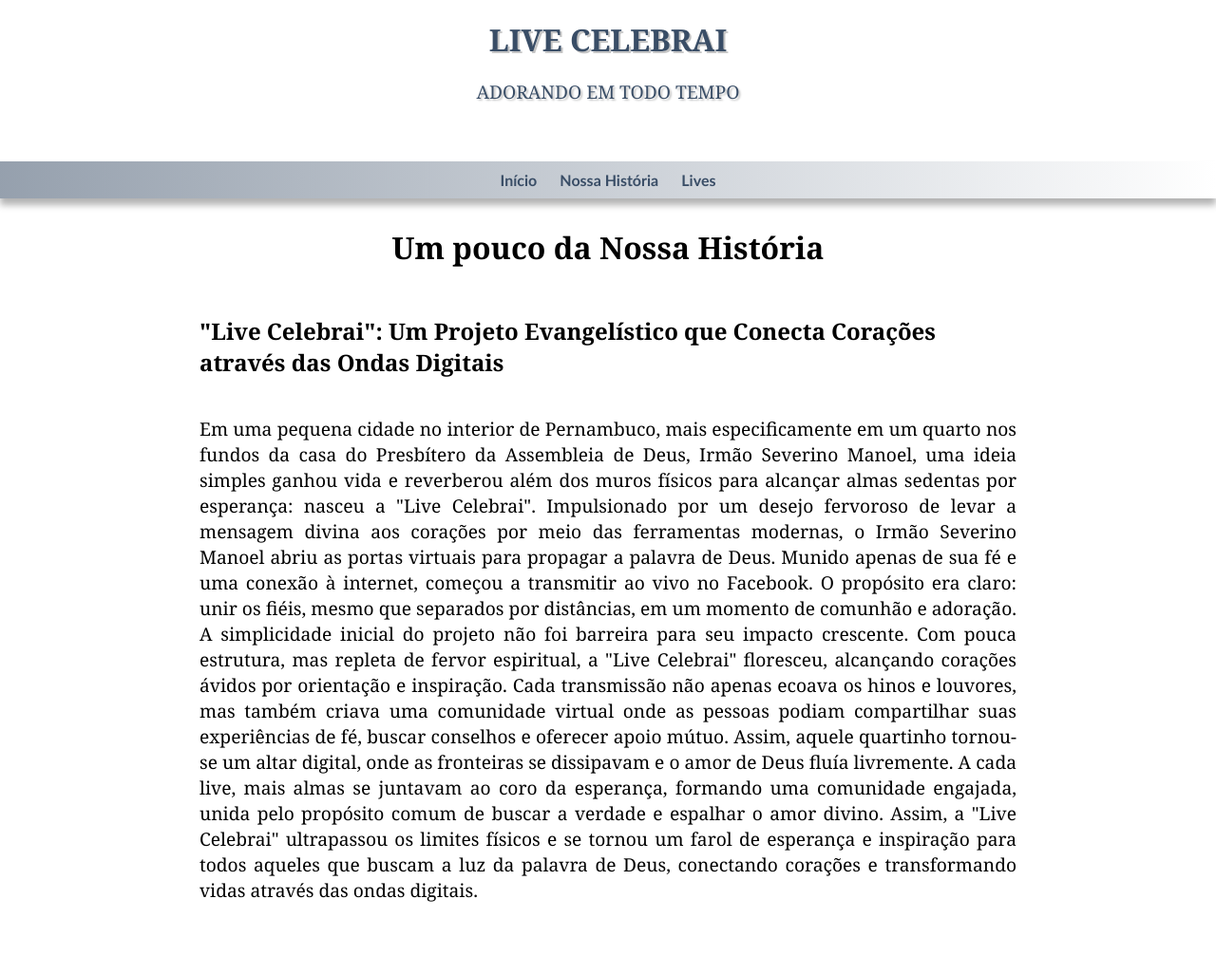
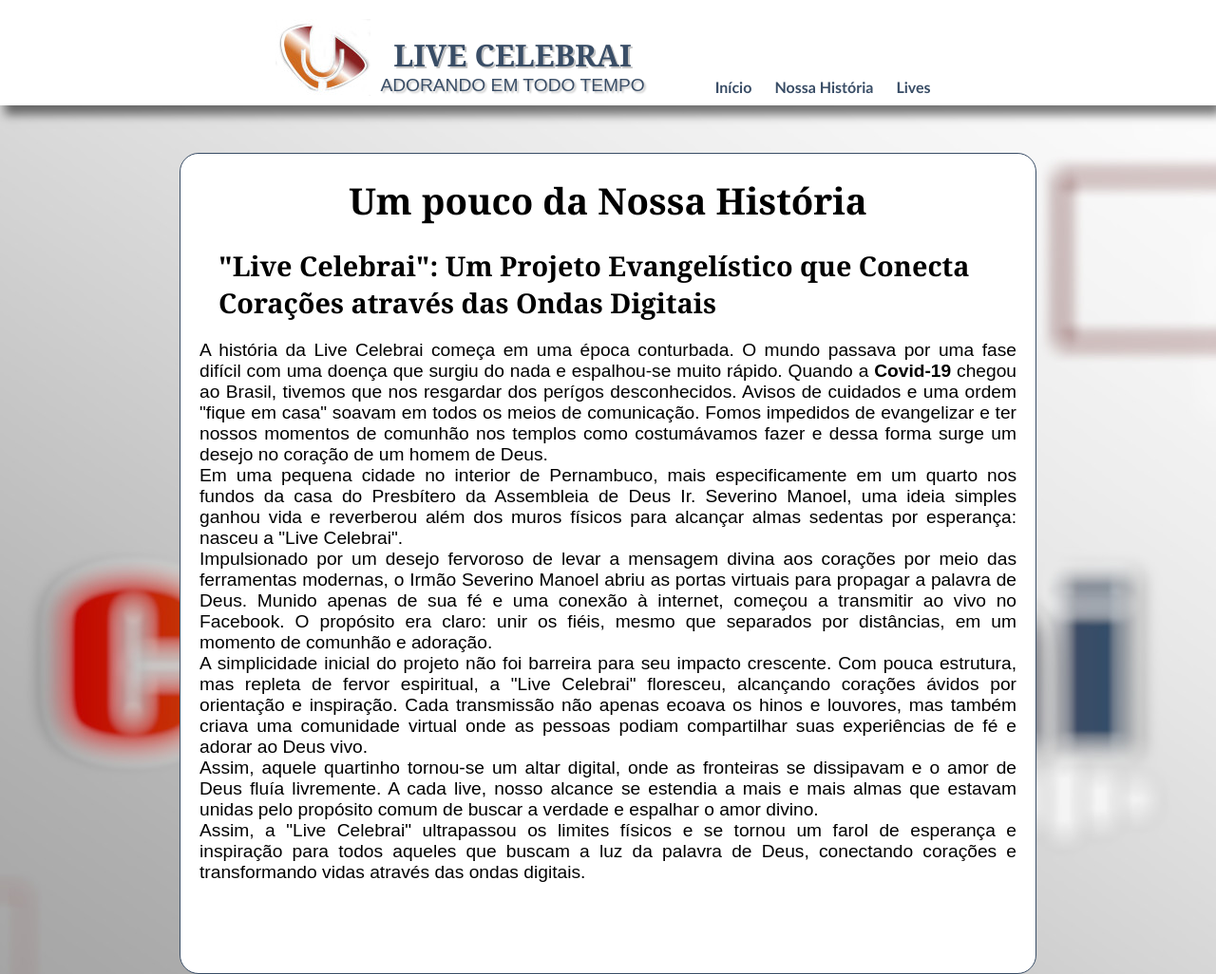
Before and after one commit to Isaque-Manoel/live-celebrai, a plain HTML site: page nossa-hist.html in a window 1280 px wide. Shown: the top 1026 px of the page at 95% size. Drawn offline with Linux system fonts and the light colour scheme.

Commit message:
mudancas

```diff
--- a/nossa-hist.html
+++ b/nossa-hist.html
@@ -10,28 +10,30 @@
 </head>
 <body>
     <header>
+        <img src="imagens/background/mic.jpg" alt="mic">
+        <div>
             <h1>LIVE CELEBRAI</h1>
             <p>ADORANDO EM TODO TEMPO</p>
-        </header>
+        </div>
         <nav>
             <a href="index.html">Início</a>
             <a href="nossa-hist.html">Nossa História</a>
             <a href="https://www.facebook.com/profile.php?id=100089103493506&sk=live_videos" target="_blank" rel="external">Lives</a>
         </nav>
+    </header>
 
 <main>
+    <div>
         <h1>Um pouco da Nossa História</h1>
         <h2>"Live Celebrai": Um Projeto Evangelístico que Conecta Corações através das Ondas Digitais</h2>
-            <div>
             <p>
-                    Em uma pequena cidade no interior de Pernambuco, mais especificamente em um quarto nos fundos da casa do Presbítero da Assembleia de Deus, Irmão Severino Manoel, uma ideia simples ganhou vida e reverberou além dos muros físicos para alcançar almas sedentas por esperança: nasceu a "Live Celebrai".
-                    Impulsionado por um desejo fervoroso de levar a mensagem divina aos corações por meio das ferramentas modernas, o Irmão Severino Manoel abriu as portas virtuais para propagar a palavra de Deus. Munido apenas de sua fé e uma conexão à internet, começou a transmitir ao vivo no Facebook. O propósito era claro: unir os fiéis, mesmo que separados por distâncias, em um momento de comunhão e adoração.
-                    A simplicidade inicial do projeto não foi barreira para seu impacto crescente. Com pouca estrutura, mas repleta de fervor espiritual, a "Live Celebrai" floresceu, alcançando corações ávidos por orientação e inspiração. Cada transmissão não apenas ecoava os hinos e louvores, mas também criava uma comunidade virtual onde as pessoas podiam compartilhar suas experiências de fé, buscar conselhos e oferecer apoio mútuo.
-                    Assim, aquele quartinho tornou-se um altar digital, onde as fronteiras se dissipavam e o amor de Deus fluía livremente. A cada live, mais almas se juntavam ao coro da esperança, formando uma comunidade engajada, unida pelo propósito comum de buscar a verdade e espalhar o amor divino.
+                A história da Live Celebrai começa em uma época conturbada. O mundo passava por uma fase difícil com uma doença que surgiu do nada e espalhou-se muito rápido. Quando a <a class="link" href="https://pt.wikipedia.org/wiki/Pandemia_de_COVID-19_no_Brasil" target="_blank" rel="external"><strong>Covid-19</strong></a> chegou ao Brasil, tivemos que nos resgardar dos perígos desconhecidos. Avisos de cuidados e uma ordem "fique em casa" soavam em todos os meios de comunicação. Fomos impedidos de evangelizar e ter nossos momentos de comunhão nos templos como costumávamos fazer e dessa forma surge um desejo no coração de um homem de Deus. <br> Em uma pequena cidade no interior de Pernambuco, mais especificamente em um quarto nos fundos da casa do Presbítero da Assembleia de Deus Ir. Severino Manoel, uma ideia simples ganhou vida e reverberou além dos muros físicos para alcançar almas sedentas por esperança: nasceu a "Live Celebrai". <br>
+                Impulsionado por um desejo fervoroso de levar a mensagem divina aos corações por meio das ferramentas modernas, o Irmão Severino Manoel abriu as portas virtuais para propagar a palavra de Deus. Munido apenas de sua fé e uma conexão à internet, começou a transmitir ao vivo no Facebook. O propósito era claro: unir os fiéis, mesmo que separados por distâncias, em um momento de comunhão e adoração. <br>
+                A simplicidade inicial do projeto não foi barreira para seu impacto crescente. Com pouca estrutura, mas repleta de fervor espiritual, a "Live Celebrai" floresceu, alcançando corações ávidos por orientação e inspiração. Cada transmissão não apenas ecoava os hinos e louvores, mas também criava uma comunidade virtual onde as pessoas podiam compartilhar suas experiências de fé e adorar ao Deus vivo. <br>
+                Assim, aquele quartinho tornou-se um altar digital, onde as fronteiras se dissipavam e o amor de Deus fluía livremente. A cada live, nosso alcance se estendia a mais e mais almas que estavam unidas pelo propósito comum de buscar a verdade e espalhar o amor divino. <br>
                 Assim, a "Live Celebrai" ultrapassou os limites físicos e se tornou um farol de esperança e inspiração para todos aqueles que buscam a luz da palavra de Deus, conectando corações e transformando vidas através das ondas digitais.
             </p>
     </div>
-
     </main>
 
     <footer>
--- a/style.css
+++ b/style.css
@@ -6,7 +6,7 @@
 }
 
 body {
-    background-color: #1f2a3815;
+    min-width: 400px;
 }
 
 body h1, h2, h3 {
@@ -17,35 +17,34 @@ body p {
     font-family: Georgia, 'Times New Roman', Times, serif;
 }
 header {
-    margin: auto;
-    max-width: 500px;
-    min-height: 150px;
     padding-top: 20px;
+    padding-bottom: 10px;
+    display: flex;
+    flex-direction: row;
+    justify-content: center;
+    align-items: end;
     text-align: center;
 }
 
-header > h1 {
+header > img {
+    margin-right: 10px;
+}
+
+header > div > h1 {
     color: #394D66;
-    margin-bottom: 20px;
     text-shadow: 2px 2px 0px rgba(0, 0, 0, 0.233);
 }
 
-header > p {
+header > div > p {
     font-size: 1.2em;
     color: #394D66;
-    padding-left: 10px;
-    padding-right: 10px;
-    margin: auto;
     text-shadow: 2px 2px 2px rgba(0, 0, 0, 0.233);
 }
 
 nav {
-    background-image: linear-gradient(to left, white, #394d6688);
+    padding-left: 5%;
     color: #394D66;
     font-family: 'Gill Sans', 'Gill Sans MT', Calibri, 'Trebuchet MS', sans-serif;
-    padding: 10px;
-    box-shadow: 0px 7px 7px rgba(0, 0, 0, 0.300);
-    text-align: center;
 }
 
 nav > a {
@@ -207,10 +206,11 @@ main > div.cont-05 {
     justify-content: center;
     align-items: center;
     flex-direction: column;
-    text-shadow: 2px 2px 2px rgba(0, 0, 0, 0.527);
+    text-shadow: 3px 3px 5px rgb(0, 0, 0);
     height: 500px;
-    background-image: url('imagens/background/background11.jpg');
-    background-position: center center;
+    background-image: url('imagens/background/background12.jpg');
+    background-position: center top;
+    background-attachment: fixed;
 }
 
 main > div.cont-05 > h1 {
--- a/style2.css
+++ b/style2.css
@@ -1,13 +1,13 @@
-@charset "UTF-8";
-
 *{
     margin: 0px;
     padding: 0px;
 }
 
 body {
-    height: 100%;
-    background-image: #F5F5F5;
+    background-image: url('imagens/background/background12.jpg');
+    background-position: center top;
+    background-attachment: fixed;
+    min-width: 400px;
 }
 
 body h1, h2, h3 {
@@ -15,38 +15,40 @@ body h1, h2, h3 {
 }
 
 body p {
-    font-family: Georgia, 'Times New Roman', Times, serif;
-}
-header {
-    margin: auto;
-    max-width: 500px;
-    min-height: 150px;
-    padding-top: 20px;
-    text-align: center;
+    font-family: Arial, Helvetica, sans-serif;
 }
 
-header > h1 {
+header {
+    padding-top: 20px;
+    padding-bottom: 10px;
+    display: flex;
+    flex-direction: row;
+    justify-content: center;
+    align-items: end;
+    text-align: center;
+    background-color: white;
+    box-shadow: 5px 10px 10px rgba(0, 0, 0, 0.527);
+}
+
+header > img {
+    margin-right: 10px;
+}
+
+header > div > h1 {
     color: #394D66;
-    margin-bottom: 20px;
     text-shadow: 2px 2px 0px rgba(0, 0, 0, 0.233);
 }
 
-header > p {
+header > div > p {
     font-size: 1.2em;
     color: #394D66;
-    padding-left: 10px;
-    padding-right: 10px;
-    margin: auto;
     text-shadow: 2px 2px 2px rgba(0, 0, 0, 0.233);
 }
 
 nav {
-    background-image: linear-gradient(to left, white, #394d6688);
+    padding-left: 5%;
     color: #394D66;
     font-family: 'Gill Sans', 'Gill Sans MT', Calibri, 'Trebuchet MS', sans-serif;
-    padding: 10px;
-    box-shadow: 0px 7px 7px rgba(0, 0, 0, 0.300);
-    text-align: center;
 }
 
 nav > a {
@@ -63,16 +65,22 @@ nav > a:hover {
     color: rgb(3, 41, 41);
     text-decoration: underline;
 }
-
 main {
+    background-color: white;
     margin: auto;
     min-width: 320px ;
     max-width: 900px;
+    border:1px solid #394D66;
+    border-radius: 20px;
+    padding-bottom: 75px;
+    margin-top: 50px;
+
 }
+
 
 main h1 {
     text-align: center;
-    padding: 30px;
+    padding: 3px;
 }
 
 main h2 {
@@ -86,6 +94,15 @@ main div {
     font-size: 1.2em;
 }
 
+.link {
+    color: black;
+    text-decoration: none;
+}
+
+.link:hover {
+    color: #394D66;
+    text-decoration: underline;
+}
 footer {
     margin-top: 100px;
     background-color: #808080;
```
Also changed, not shown: index.html (+6 -4 lines), imagens/background/background12.jpg (added), imagens/background/mic.jpg (added). Lines whose indentation alone changed are shown as unchanged.
